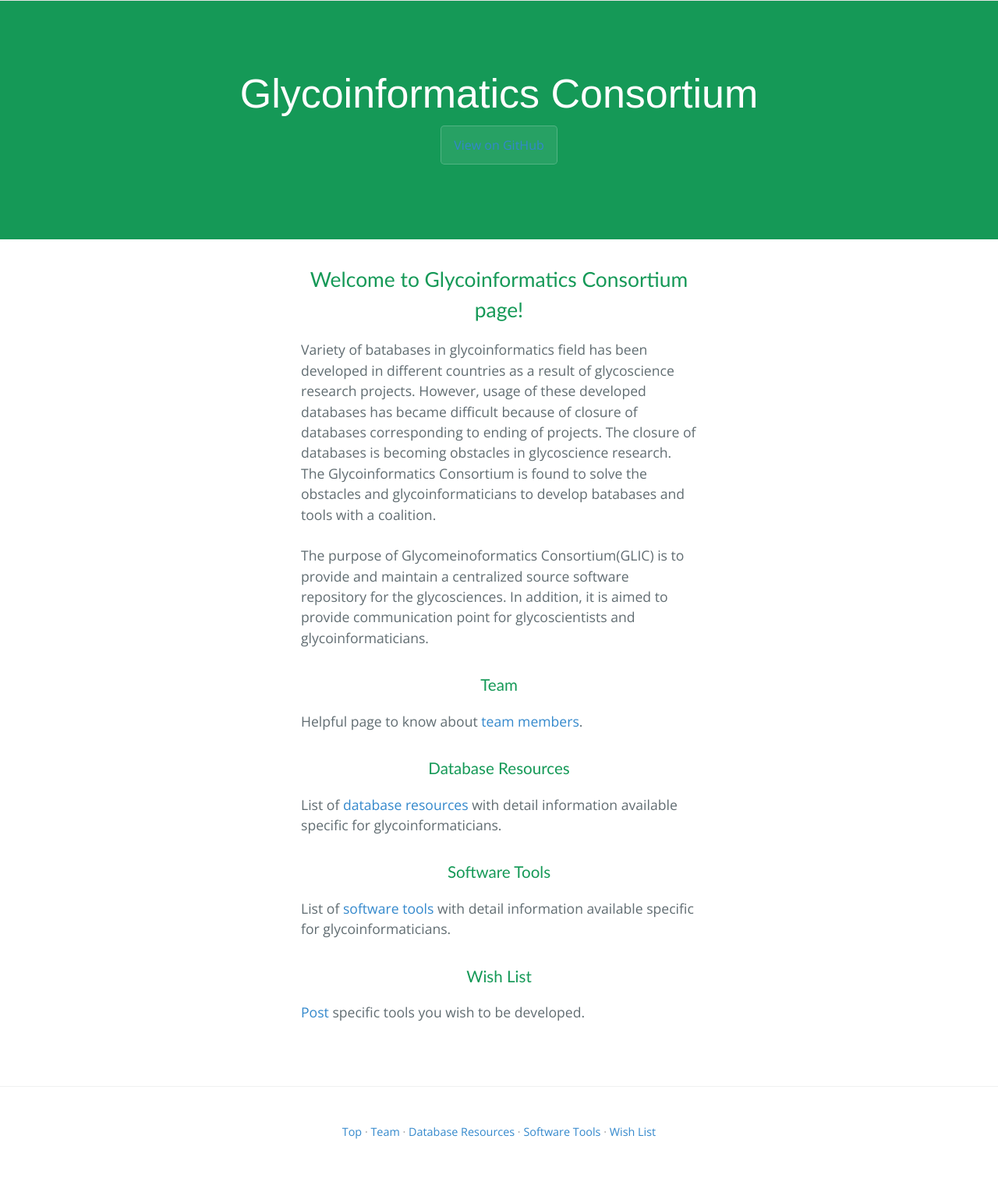
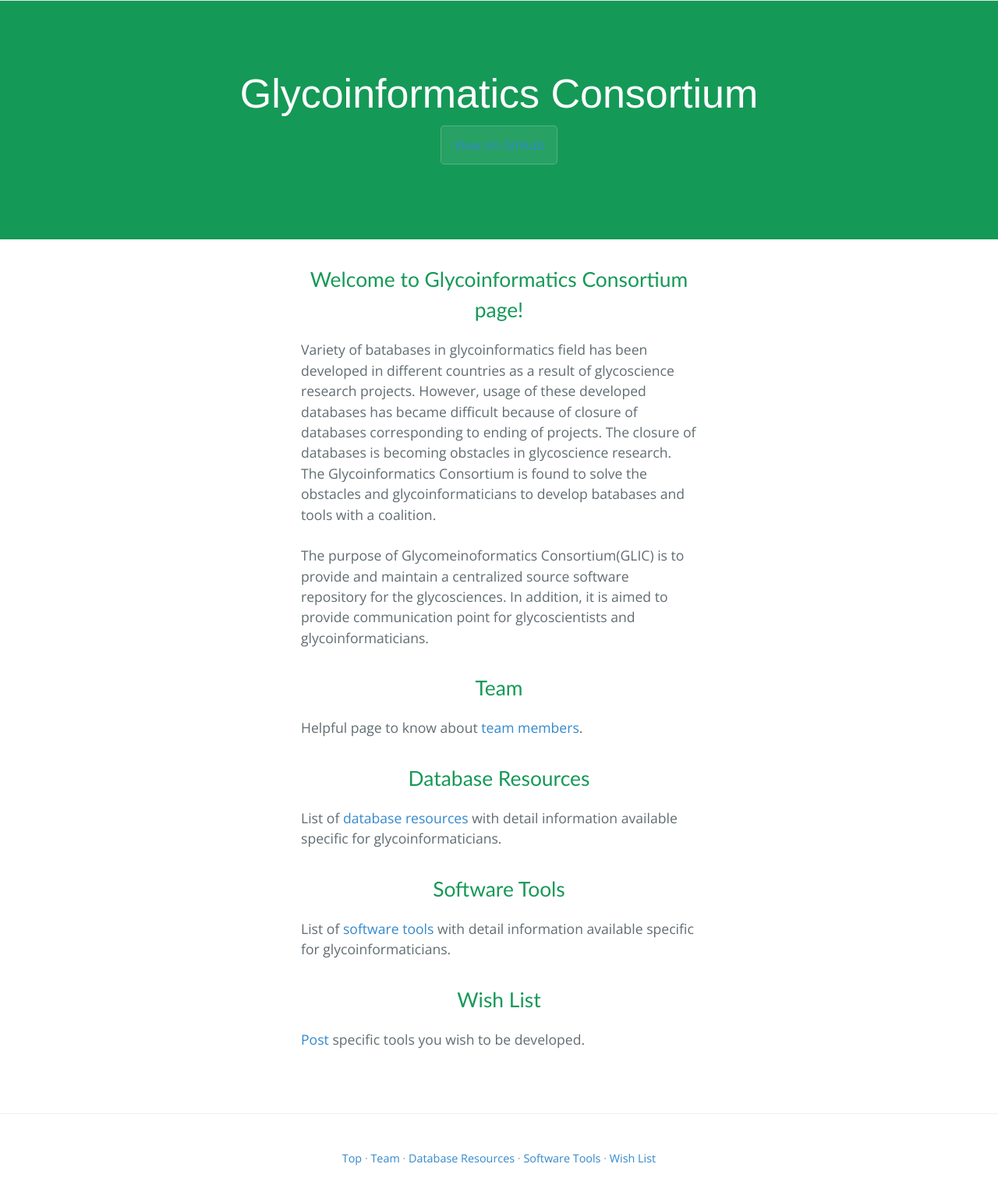
Before and after one commit to glycoinfo/glic-old, a Jekyll site: the page built from index.md, in a window 1280 px wide. Shown: the whole page at 78% size. Built offline with Jekyll 4.4.1, drawn with Linux system fonts in a browser that asks for light colours; nearby versions of some CDN libraries; Markdown is read by kramdown in place of the engine named in the settings; before the commit the page ends 1477 px from its top, so only the background shows below that.

```diff
--- a/index.md
+++ b/index.md
@@ -7,14 +7,14 @@ layout: top
  Variety of batabases in glycoinformatics field has been developed in different countries as a result of glycoscience research projects. However, usage of these developed databases has became difficult because of closure of databases corresponding to ending of projects. The closure of databases is becoming obstacles in glycoscience research. The Glycoinformatics Consortium is found to solve the obstacles and glycoinformaticians to develop batabases and tools with a coalition.<br>
 The purpose of Glycomeinoformatics Consortium(GLIC) is to provide and maintain a centralized source software repository for the glycosciences. In addition, it is aimed to provide communication point for glycoscientists and glycoinformaticians.
 
-<h3>Team</h3>
+<h2>Team</h2>
 Helpful page to know about [team members](team).
 
-<h3>Database Resources</h3>
+<h2>Database Resources</h2>
 List of [database resources](database) with detail information available specific for glycoinformaticians.
 
-<h3>Software Tools</h3>
+<h2>Software Tools</h2>
 List of [software tools](software) with detail information available specific for glycoinformaticians.
 
-<h3>Wish List</h3>
+<h2>Wish List</h2>
 [Post](wishList) specific tools you wish to be developed.
```
